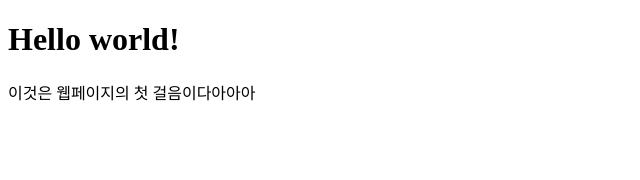
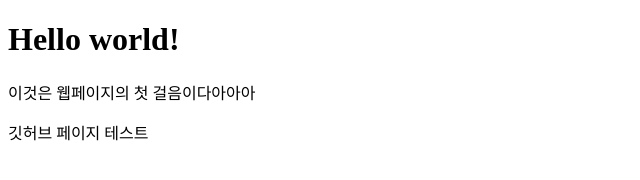
Before and after one commit to emptysky2022/my_first_page, a plain HTML site: page index.html in a window 1280 px wide. Shown: the whole page, without its empty margins (0-640 px from the left). Drawn offline with Linux system fonts and the light colour scheme.

Commit message:
github pages test

```diff
--- a/index.html
+++ b/index.html
@@ -7,5 +7,6 @@
     <body>
         <h1>Hello world!</h1>
         <p>이것은 웹페이지의 첫 걸음이다아아아</p>
+        <p>깃허브 페이지 테스트</p>
     </body>
 </html>
```
